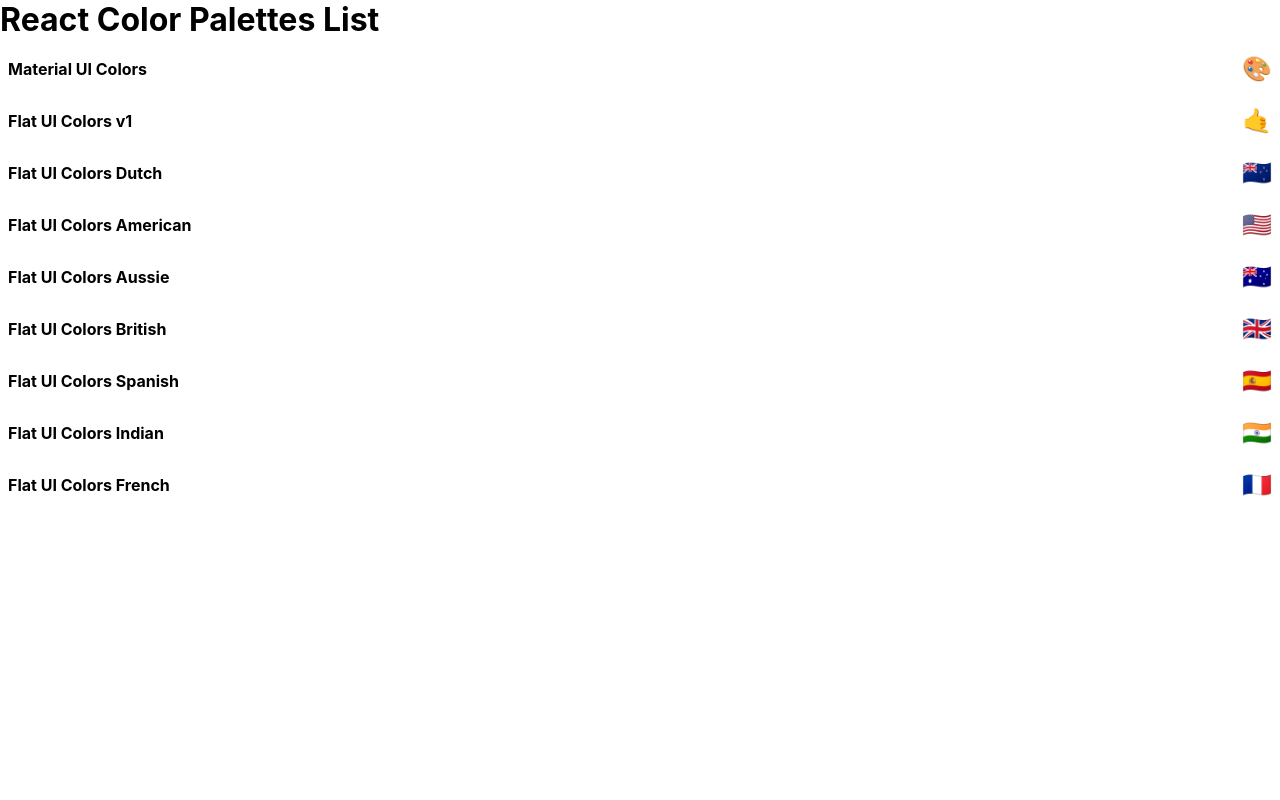
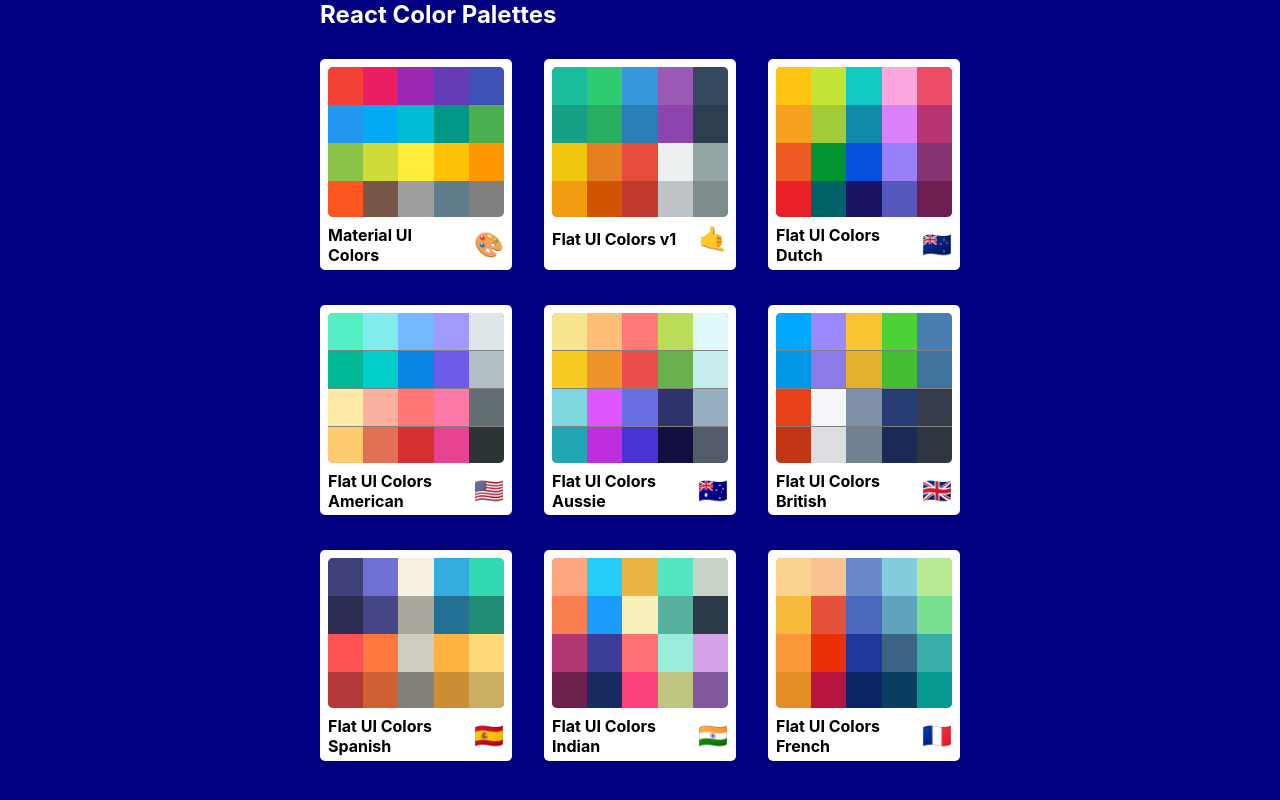
Before and after one commit to raphaelvolts/ReactColorsApp, a React (Vite) app: page / in a window 1280 px wide. Built offline with nearby package versions, Linux system fonts and the light colour scheme; a web font is replaced by a local one.

Commit message:
almost completed styling MiniPalettes and added navigation to the complete palette page

```diff
--- a/package.json
+++ b/package.json
@@ -13,6 +13,8 @@
     "@mui/icons-material": "^6.1.1",
     "@mui/material": "^6.1.1",
     "chroma-js": "^3.1.1",
+    "jss": "^10.10.0",
+    "jss-preset-default": "^10.10.0",
     "rc-slider": "^11.1.6",
     "react": "^18.2.0",
     "react-copy-to-clipboard": "^5.1.0",
--- a/src/MiniPalette.jsx
+++ b/src/MiniPalette.jsx
@@ -12,7 +12,11 @@
     }
   },
   color: {
-    backgroundColor: "gray"
+    backgroundColor: "gray",
+    height: "150px",
+    width: "100%",
+    borderRadius: "5px",
+    overflow: "hidden"
   },
   title: {
     display: "flex",
@@ -21,6 +25,7 @@
     margin: "0",
     color: "black",
     paddingTop: "0.5rem",
+    paddingBottom: "20px",
     fontSize: "1rem",
     position: "relative"
   },
@@ -28,15 +33,36 @@
     fontFamily: "NOTO COLOR EMOJI",
     fontSize: "1.5rem",
     marginLeft: "0.5rem"
+  },
+  miniColor: {
+    height: "25%",
+    width: "20%",
+    display: "inline-block",
+    margin: "0 auto",
+    marginBottom: "-3.5px",
+    position: "relative",
+    backgroundColor: (color) => color
   }
 });
 
-export default function MiniPalette({ palette }) {
+const MiniColorDiv = ({ color }) => {
+  const classes = myStyles(color);
+  return <div className={classes.miniColor}></div>;
+};
+
+export default function MiniPalette({ palette, navigation }) {
   const { paletteName, id, emoji, colors } = palette;
   const classes = myStyles();
+  function handleClick() {
+    navigation(id);
+  }
   return (
-    <div className={classes.root}>
-      <div className={classes.colors}></div>
+    <div className={classes.root} onClick={handleClick}>
+      <div className={classes.color}>
+        {colors.map((color) => (
+          <MiniColorDiv color={color.color} key={color.name} />
+        ))}
+      </div>
       <h5 className={classes.title}>
         {paletteName} <span className={classes.emoji}>{emoji}</span>
       </h5>
--- a/src/PaletteList.jsx
+++ b/src/PaletteList.jsx
@@ -1,16 +1,63 @@
-import { Link } from "react-router-dom";
+import { useNavigate } from "react-router-dom";
 import MiniPalette from "./MiniPalette";
+import { createUseStyles } from "react-jss";
 import "./PaletteList.css";
 
+const listPageStyles = createUseStyles({
+  root: {
+    backgroundColor: "navy",
+    display: "flex",
+    height: "100%",
+    alignItems: "flex-start",
+    justifyContent: "center"
+  },
+  container: {
+    display: "flex",
+    width: "50%",
+    alignItems: "flex-start",
+    flexDirection: "column",
+    flexWrap: "wrap"
+  },
+  nav: {
+    display: "flex",
+    width: "100%",
+    justifyContent: "space-between",
+    color: "white"
+  },
+  palettes: {
+    width: "100%",
+    boxSizing: "border-box",
+    display: "grid",
+    gridTemplateColumns: "repeat(3, 30%)",
+    gap: "5%",
+    marginTop: "30px"
+  }
+});
+
 export default function PaletteList({ palettes }) {
+  const classes = listPageStyles();
+  const navigate = useNavigate();
+  function goToPalette(id) {
+    navigate(`/palette/${id}`);
+  }
   let links = palettes.map((palette) => {
-    return <MiniPalette key={palette.id} palette={palette} />;
+    return (
+      <MiniPalette
+        key={palette.id}
+        palette={palette}
+        navigation={goToPalette}
+      />
+    );
   });
 
   return (
-    <div className="PaletteList">
-      <h1>React Color Palettes List</h1>
-      {links}
+    <div className={classes.root}>
+      <div className={classes.container}>
+        <nav className={classes.nav}>
+          <h1>React Color Palettes</h1>
+        </nav>
+        <div className={classes.palettes}>{links}</div>
+      </div>
     </div>
   );
 }
```
Also changed, not shown: 1 other file (tests, documents, lock files or other folders).
